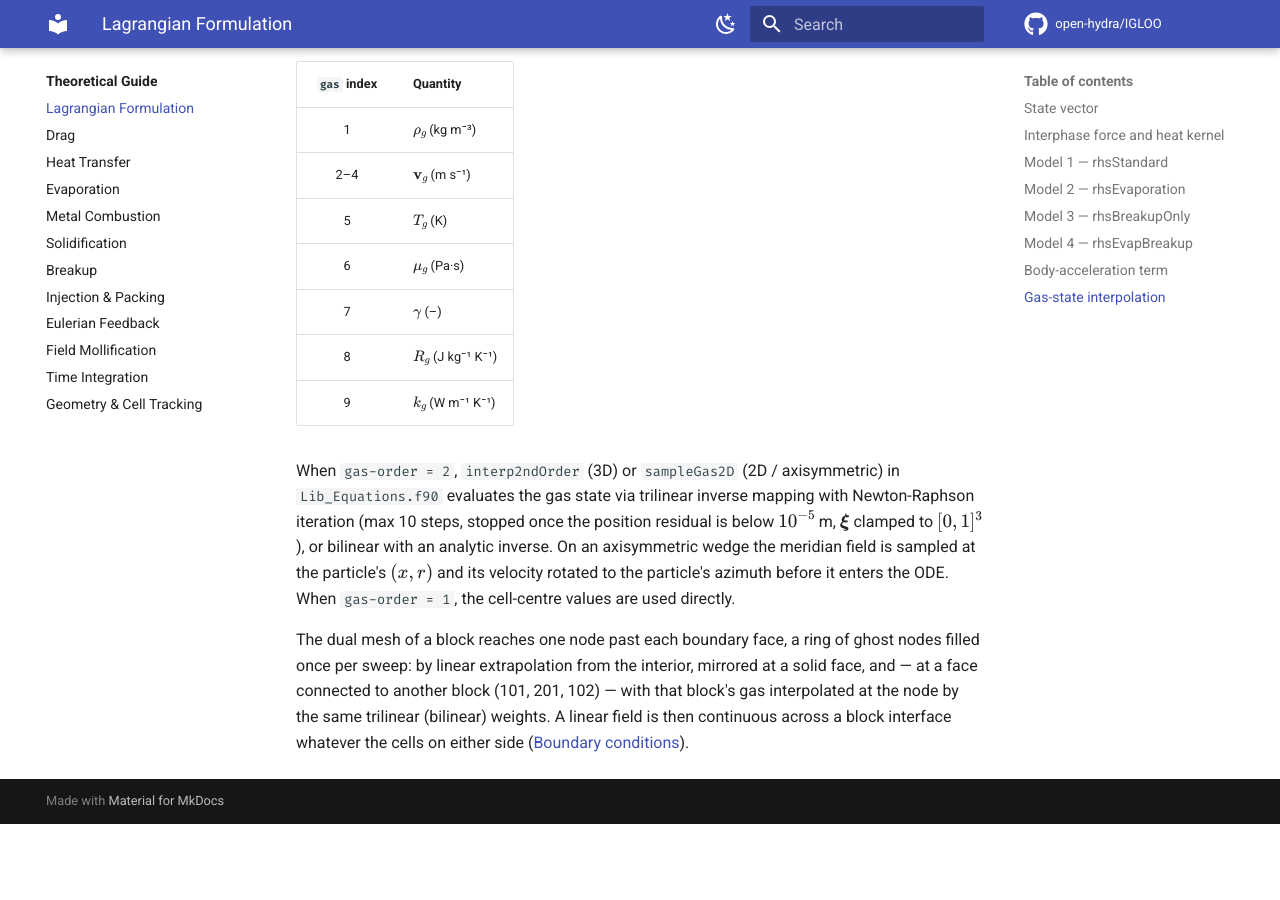
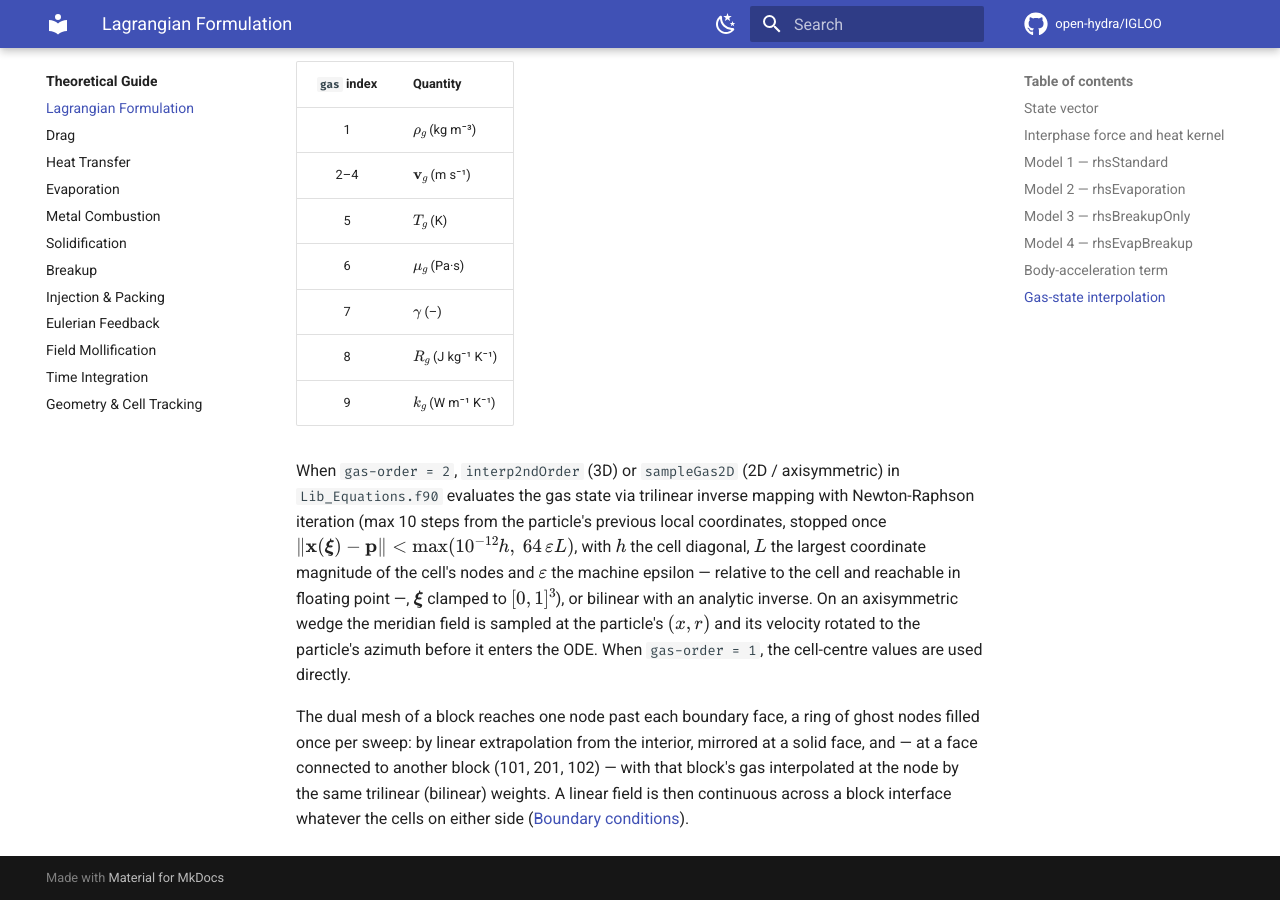
Before and after one commit to open-hydra/IGLOO, an MkDocs documentation site: the page built from docs/theory/governing-equations.md, in a window 1280 px wide and 900 px high, scrolled down 4650 px. Built offline with MkDocs 1.6.1 and Material for MkDocs 9.7.7, drawn with Linux system fonts in a browser that asks for light colours; comment, search, counter and statistics services are not loaded; before the commit the page ends 5474 px from its top, so only the background shows below that.

Commit message:
fix(gas): the 3D gas sample stops its Newton on a residual relative to the cell and reachable in floating point
interp2ndOrder stopped at |x(xi) - p| < 1e-5 m: from the parcel's stored local coordinates (the warm
start of every right-hand side) the first test passed whenever the parcel had moved less than that,
and the gas was sampled where the parcel was (|grad f| x 1e-5 m, 1e-2 K at 1000 K/m). It now calls
hexInverse with tol = max(1e-12 h, 64 eps L) (h the cell diagonal, L the largest node coordinate
magnitude: the floor floating point reaches away from the origin), 10 steps, the shape functions at
the final xi; an optional nIt returns the steps taken. getShapeFunctions goes (hex gives the same
values). 2D sampling (interp2ndOrder2D) is untouched.

Gates: test_gas_reconstruction E7 (warm start one step behind, linear field, four cells up to 20 m
from the origin; RED on the parent 4.8-6.1e-3 against 3e-11-7e-10) and E8 (Newton steps; RED with a
1e-14 h stop: mean 9.2/10.0, max 10); E2/E4/E5c tolerances from tau. two-fam-bc-2blk-stretch-ord2
TOL_T 8e-5 K, TOL_E 1.1e-6, TOL_TP 6e-8 and chimera-2blk-shift-ord2 TOL_T 8e-5 K (10x / 3x the floors
8e-6 K, 3.6e-7, 6.0e-9, 8e-6 K; the parent's 4.43e-4, 9.5e-6, 2.9e-7, 4.47e-4 fail them).

Movers: the 3D gas-order-2 fixtures only: vie-plait (standard, repeatability), timing-report,
tc-box-ord2-row, two-fam-bc-2blk-stretch-ord2, chimera-2blk-shift-ord2; under MPI mpi-timing-report
and mpi-repeat-vie-plait.

Co-Authored-By: Claude Opus 5.5 (1M context) <noreply@anthropic.com>
Claude-Session: https://claude.ai/code/session_019zi1qiuw7HF2aRfC8FR4xx

```diff
--- a/docs/theory/governing-equations.md
+++ b/docs/theory/governing-equations.md
@@ -191,8 +191,11 @@ The gas state vector at a particle position is assembled as:
 
 When `gas-order = 2`, `interp2ndOrder` (3D) or `sampleGas2D` (2D / axisymmetric) in
 `Lib_Equations.f90` evaluates the gas state via trilinear inverse mapping with
-Newton-Raphson iteration (max 10 steps, stopped once the position residual is below
-$10^{-5}$ m, $\boldsymbol{\xi}$ clamped to $[0,1]^3$), or bilinear with an analytic inverse.
+Newton-Raphson iteration (max 10 steps from the particle's previous local coordinates, stopped once
+$\lVert \mathbf{x}(\boldsymbol{\xi}) - \mathbf{p} \rVert < \max(10^{-12} h,\ 64\,\varepsilon L)$, with $h$
+the cell diagonal, $L$ the largest coordinate magnitude of the cell's nodes and $\varepsilon$ the machine
+epsilon — relative to the cell and reachable in floating point —, $\boldsymbol{\xi}$ clamped to
+$[0,1]^3$), or bilinear with an analytic inverse.
 On an axisymmetric wedge the meridian field is sampled at the particle's $(x, r)$ and its
 velocity rotated to the particle's azimuth before it enters the ODE.  When
 `gas-order = 1`, the cell-centre values are used directly.
```
Also changed, not shown: docs/vv/e2e.md (+1 -1 lines), docs/vv/index.md (+2 -2 lines), docs/vv/literature.md (+5 -2 lines), 10 other files.
